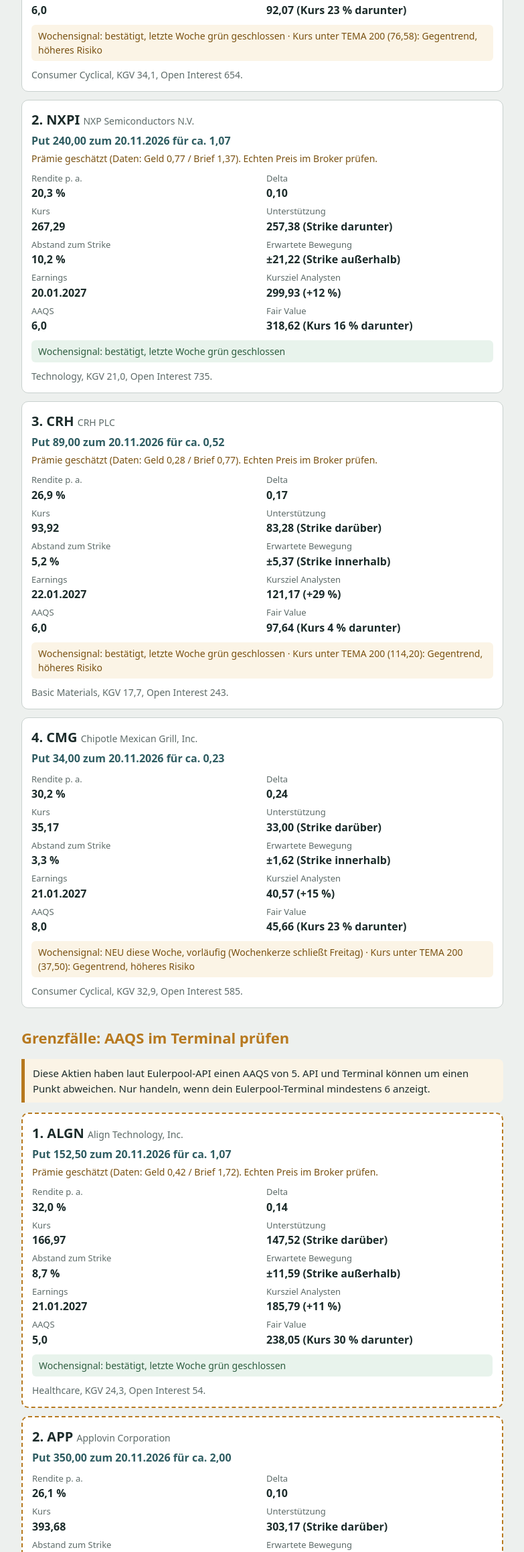
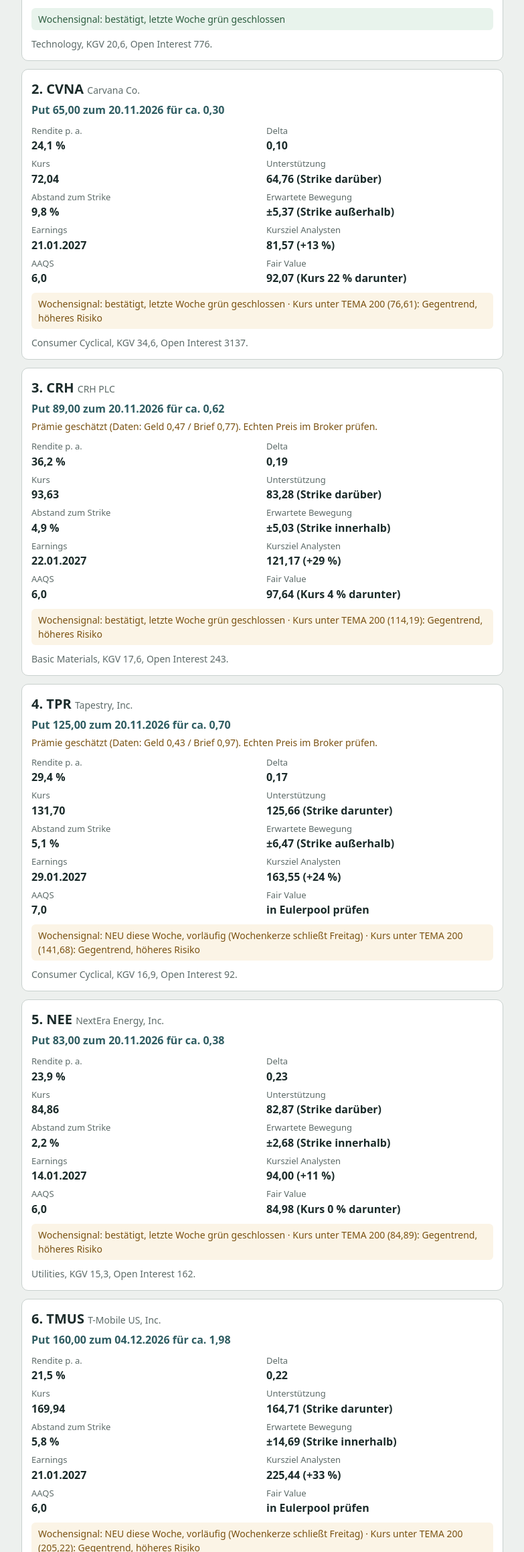
Before and after one commit to tradebox94/wheel-screener, a plain HTML site: page docs/index.html in a window 1280 px wide. Shown: the part 483-2800 px from the top of the page at 67% size, without its empty margins (248-1031 px from the left). Drawn offline with Linux system fonts and the light colour scheme.

Commit message:
Screener 2026-11-13

```diff
--- a/docs/index.html
+++ b/docs/index.html
@@ -18,123 +18,121 @@ article.border{border:2px dashed #B7791F}
 .estw{font-size:14px;margin:-6px 0 10px;color:#7A5212}
 </style></head><body><main>
 <h1>Wheel-Screener</h1>
-<p class="sub">Stand 12.11.2026, 21:48 UTC · Kurse: Yahoo · Optionen: Alpaca (leicht verzögert)</p>
-<div class="market"><b>Markt: Ruhig</b>. VIX 18,7, S&amp;P 500 über der 200-Tage-Linie. Maximales Delta heute 0,30.</div>
+<p class="sub">Stand 13.11.2026, 19:37 UTC · Kurse: Yahoo · Optionen: Alpaca (leicht verzögert)</p>
+<div class="market"><b>Markt: Ruhig</b>. VIX 19,1, S&amp;P 500 über der 200-Tage-Linie. Maximales Delta heute 0,30.</div>
 <article>
-<h2>1. CVNA <small>Carvana Co.</small></h2>
-<p class="put">Put 63,00 zum 20.11.2026 für ca. 0,33</p>
-<p class="estw">Prämie geschätzt (Daten: Geld 0,26 / Brief 0,42). Echten Preis im Broker prüfen.</p>
+<h2>1. NXPI <small>NXP Semiconductors N.V.</small></h2>
+<p class="put">Put 240,00 zum 20.11.2026 für ca. 1,40</p>
+
 <dl>
-<div><dt>Rendite p. a.</dt><dd>24,3 %</dd></div>
-<div><dt>Delta</dt><dd>0,10</dd></div>
-<div><dt>Kurs</dt><dd>70,84</dd></div>
-<div><dt>Unterstützung</dt><dd>64,76 (Strike darunter)</dd></div>
-<div><dt>Abstand zum Strike</dt><dd>11,1 %</dd></div>
-<div><dt>Erwartete Bewegung</dt><dd>±5,89 (Strike außerhalb)</dd></div>
-<div><dt>Earnings</dt><dd>21.01.2027</dd></div>
-<div><dt>Kursziel Analysten</dt><dd>81,14 (+15 %)</dd></div>
+<div><dt>Rendite p. a.</dt><dd>30,4 %</dd></div>
+<div><dt>Delta</dt><dd>0,13</dd></div>
+<div><dt>Kurs</dt><dd>262,34</dd></div>
+<div><dt>Unterstützung</dt><dd>242,13 (Strike darunter)</dd></div>
+<div><dt>Abstand zum Strike</dt><dd>8,5 %</dd></div>
+<div><dt>Erwartete Bewegung</dt><dd>±18,80 (Strike außerhalb)</dd></div>
+<div><dt>Earnings</dt><dd>20.01.2027</dd></div>
+<div><dt>Kursziel Analysten</dt><dd>300,48 (+15 %)</dd></div>
 <div><dt>AAQS</dt><dd>6,0</dd></div>
-<div><dt>Fair Value</dt><dd>92,07 (Kurs 23 % darunter)</dd></div>
+<div><dt>Fair Value</dt><dd>318,62 (Kurs 18 % darunter)</dd></div>
 </dl>
-<p class="signal warn2">Wochensignal: bestätigt, letzte Woche grün geschlossen · Kurs unter TEMA 200 (76,58): Gegentrend, höheres Risiko</p>
-<p class="meta">Consumer Cyclical, KGV 34,1, Open Interest 654.</p>
+<p class="signal">Wochensignal: bestätigt, letzte Woche grün geschlossen</p>
+<p class="meta">Technology, KGV 20,6, Open Interest 776.</p>
 </article>
 <article>
-<h2>2. NXPI <small>NXP Semiconductors N.V.</small></h2>
-<p class="put">Put 240,00 zum 20.11.2026 für ca. 1,07</p>
-<p class="estw">Prämie geschätzt (Daten: Geld 0,77 / Brief 1,37). Echten Preis im Broker prüfen.</p>
+<h2>2. CVNA <small>Carvana Co.</small></h2>
+<p class="put">Put 65,00 zum 20.11.2026 für ca. 0,30</p>
+
 <dl>
-<div><dt>Rendite p. a.</dt><dd>20,3 %</dd></div>
+<div><dt>Rendite p. a.</dt><dd>24,1 %</dd></div>
 <div><dt>Delta</dt><dd>0,10</dd></div>
-<div><dt>Kurs</dt><dd>267,29</dd></div>
-<div><dt>Unterstützung</dt><dd>257,38 (Strike darunter)</dd></div>
-<div><dt>Abstand zum Strike</dt><dd>10,2 %</dd></div>
-<div><dt>Erwartete Bewegung</dt><dd>±21,22 (Strike außerhalb)</dd></div>
-<div><dt>Earnings</dt><dd>20.01.2027</dd></div>
-<div><dt>Kursziel Analysten</dt><dd>299,93 (+12 %)</dd></div>
+<div><dt>Kurs</dt><dd>72,04</dd></div>
+<div><dt>Unterstützung</dt><dd>64,76 (Strike darüber)</dd></div>
+<div><dt>Abstand zum Strike</dt><dd>9,8 %</dd></div>
+<div><dt>Erwartete Bewegung</dt><dd>±5,37 (Strike außerhalb)</dd></div>
+<div><dt>Earnings</dt><dd>21.01.2027</dd></div>
+<div><dt>Kursziel Analysten</dt><dd>81,57 (+13 %)</dd></div>
 <div><dt>AAQS</dt><dd>6,0</dd></div>
-<div><dt>Fair Value</dt><dd>318,62 (Kurs 16 % darunter)</dd></div>
+<div><dt>Fair Value</dt><dd>92,07 (Kurs 22 % darunter)</dd></div>
 </dl>
-<p class="signal">Wochensignal: bestätigt, letzte Woche grün geschlossen</p>
-<p class="meta">Technology, KGV 21,0, Open Interest 735.</p>
+<p class="signal warn2">Wochensignal: bestätigt, letzte Woche grün geschlossen · Kurs unter TEMA 200 (76,61): Gegentrend, höheres Risiko</p>
+<p class="meta">Consumer Cyclical, KGV 34,6, Open Interest 3137.</p>
 </article>
 <article>
 <h2>3. CRH <small>CRH PLC</small></h2>
-<p class="put">Put 89,00 zum 20.11.2026 für ca. 0,52</p>
-<p class="estw">Prämie geschätzt (Daten: Geld 0,28 / Brief 0,77). Echten Preis im Broker prüfen.</p>
+<p class="put">Put 89,00 zum 20.11.2026 für ca. 0,62</p>
+<p class="estw">Prämie geschätzt (Daten: Geld 0,47 / Brief 0,77). Echten Preis im Broker prüfen.</p>
 <dl>
-<div><dt>Rendite p. a.</dt><dd>26,9 %</dd></div>
-<div><dt>Delta</dt><dd>0,17</dd></div>
-<div><dt>Kurs</dt><dd>93,92</dd></div>
+<div><dt>Rendite p. a.</dt><dd>36,2 %</dd></div>
+<div><dt>Delta</dt><dd>0,19</dd></div>
+<div><dt>Kurs</dt><dd>93,63</dd></div>
 <div><dt>Unterstützung</dt><dd>83,28 (Strike darüber)</dd></div>
-<div><dt>Abstand zum Strike</dt><dd>5,2 %</dd></div>
-<div><dt>Erwartete Bewegung</dt><dd>±5,37 (Strike innerhalb)</dd></div>
+<div><dt>Abstand zum Strike</dt><dd>4,9 %</dd></div>
+<div><dt>Erwartete Bewegung</dt><dd>±5,03 (Strike innerhalb)</dd></div>
 <div><dt>Earnings</dt><dd>22.01.2027</dd></div>
 <div><dt>Kursziel Analysten</dt><dd>121,17 (+29 %)</dd></div>
 <div><dt>AAQS</dt><dd>6,0</dd></div>
 <div><dt>Fair Value</dt><dd>97,64 (Kurs 4 % darunter)</dd></div>
 </dl>
-<p class="signal warn2">Wochensignal: bestätigt, letzte Woche grün geschlossen · Kurs unter TEMA 200 (114,20): Gegentrend, höheres Risiko</p>
-<p class="meta">Basic Materials, KGV 17,7, Open Interest 243.</p>
+<p class="signal warn2">Wochensignal: bestätigt, letzte Woche grün geschlossen · Kurs unter TEMA 200 (114,19): Gegentrend, höheres Risiko</p>
+<p class="meta">Basic Materials, KGV 17,6, Open Interest 243.</p>
 </article>
 <article>
-<h2>4. CMG <small>Chipotle Mexican Grill, Inc.</small></h2>
-<p class="put">Put 34,00 zum 20.11.2026 für ca. 0,23</p>
+<h2>4. TPR <small>Tapestry, Inc.</small></h2>
+<p class="put">Put 125,00 zum 20.11.2026 für ca. 0,70</p>
+<p class="estw">Prämie geschätzt (Daten: Geld 0,43 / Brief 0,97). Echten Preis im Broker prüfen.</p>
+<dl>
+<div><dt>Rendite p. a.</dt><dd>29,4 %</dd></div>
+<div><dt>Delta</dt><dd>0,17</dd></div>
+<div><dt>Kurs</dt><dd>131,70</dd></div>
+<div><dt>Unterstützung</dt><dd>125,66 (Strike darunter)</dd></div>
+<div><dt>Abstand zum Strike</dt><dd>5,1 %</dd></div>
+<div><dt>Erwartete Bewegung</dt><dd>±6,47 (Strike außerhalb)</dd></div>
+<div><dt>Earnings</dt><dd>29.01.2027</dd></div>
+<div><dt>Kursziel Analysten</dt><dd>163,55 (+24 %)</dd></div>
+<div><dt>AAQS</dt><dd>7,0</dd></div>
+<div><dt>Fair Value</dt><dd>in Eulerpool prüfen</dd></div>
+</dl>
+<p class="signal warn2">Wochensignal: NEU diese Woche, vorläufig (Wochenkerze schließt Freitag) · Kurs unter TEMA 200 (141,68): Gegentrend, höheres Risiko</p>
+<p class="meta">Consumer Cyclical, KGV 16,9, Open Interest 92.</p>
+</article>
+<article>
+<h2>5. NEE <small>NextEra Energy, Inc.</small></h2>
+<p class="put">Put 83,00 zum 20.11.2026 für ca. 0,38</p>
 
 <dl>
-<div><dt>Rendite p. a.</dt><dd>30,2 %</dd></div>
-<div><dt>Delta</dt><dd>0,24</dd></div>
-<div><dt>Kurs</dt><dd>35,17</dd></div>
-<div><dt>Unterstützung</dt><dd>33,00 (Strike darüber)</dd></div>
-<div><dt>Abstand zum Strike</dt><dd>3,3 %</dd></div>
-<div><dt>Erwartete Bewegung</dt><dd>±1,62 (Strike innerhalb)</dd></div>
-<div><dt>Earnings</dt><dd>21.01.2027</dd></div>
-<div><dt>Kursziel Analysten</dt><dd>40,57 (+15 %)</dd></div>
-<div><dt>AAQS</dt><dd>8,0</dd></div>
-<div><dt>Fair Value</dt><dd>45,66 (Kurs 23 % darunter)</dd></div>
+<div><dt>Rendite p. a.</dt><dd>23,9 %</dd></div>
+<div><dt>Delta</dt><dd>0,23</dd></div>
+<div><dt>Kurs</dt><dd>84,86</dd></div>
+<div><dt>Unterstützung</dt><dd>82,87 (Strike darüber)</dd></div>
+<div><dt>Abstand zum Strike</dt><dd>2,2 %</dd></div>
+<div><dt>Erwartete Bewegung</dt><dd>±2,68 (Strike innerhalb)</dd></div>
+<div><dt>Earnings</dt><dd>14.01.2027</dd></div>
+<div><dt>Kursziel Analysten</dt><dd>94,00 (+11 %)</dd></div>
+<div><dt>AAQS</dt><dd>6,0</dd></div>
+<div><dt>Fair Value</dt><dd>84,98 (Kurs 0 % darunter)</dd></div>
 </dl>
-<p class="signal warn2">Wochensignal: NEU diese Woche, vorläufig (Wochenkerze schließt Freitag) · Kurs unter TEMA 200 (37,50): Gegentrend, höheres Risiko</p>
-<p class="meta">Consumer Cyclical, KGV 32,9, Open Interest 585.</p>
+<p class="signal warn2">Wochensignal: bestätigt, letzte Woche grün geschlossen · Kurs unter TEMA 200 (84,89): Gegentrend, höheres Risiko</p>
+<p class="meta">Utilities, KGV 15,3, Open Interest 162.</p>
 </article>
-<h2 class='section'>Grenzfälle: AAQS im Terminal prüfen</h2>
-<p class='warn'>Diese Aktien haben laut Eulerpool-API einen AAQS von 5. API und Terminal können um einen Punkt abweichen. Nur handeln, wenn dein Eulerpool-Terminal mindestens 6 anzeigt.</p>
-<article class="border">
-<h2>1. ALGN <small>Align Technology, Inc.</small></h2>
-<p class="put">Put 152,50 zum 20.11.2026 für ca. 1,07</p>
-<p class="estw">Prämie geschätzt (Daten: Geld 0,42 / Brief 1,72). Echten Preis im Broker prüfen.</p>
-<dl>
-<div><dt>Rendite p. a.</dt><dd>32,0 %</dd></div>
-<div><dt>Delta</dt><dd>0,14</dd></div>
-<div><dt>Kurs</dt><dd>166,97</dd></div>
-<div><dt>Unterstützung</dt><dd>147,52 (Strike darüber)</dd></div>
-<div><dt>Abstand zum Strike</dt><dd>8,7 %</dd></div>
-<div><dt>Erwartete Bewegung</dt><dd>±11,59 (Strike außerhalb)</dd></div>
-<div><dt>Earnings</dt><dd>21.01.2027</dd></div>
-<div><dt>Kursziel Analysten</dt><dd>185,79 (+11 %)</dd></div>
-<div><dt>AAQS</dt><dd>5,0</dd></div>
-<div><dt>Fair Value</dt><dd>238,05 (Kurs 30 % darunter)</dd></div>
-</dl>
-<p class="signal">Wochensignal: bestätigt, letzte Woche grün geschlossen</p>
-<p class="meta">Healthcare, KGV 24,3, Open Interest 54.</p>
-</article>
-<article class="border">
-<h2>2. APP <small>Applovin Corporation</small></h2>
-<p class="put">Put 350,00 zum 20.11.2026 für ca. 2,00</p>
+<article>
+<h2>6. TMUS <small>T-Mobile US, Inc.</small></h2>
+<p class="put">Put 160,00 zum 04.12.2026 für ca. 1,98</p>
 
 <dl>
-<div><dt>Rendite p. a.</dt><dd>26,1 %</dd></div>
-<div><dt>Delta</dt><dd>0,10</dd></div>
-<div><dt>Kurs</dt><dd>393,68</dd></div>
-<div><dt>Unterstützung</dt><dd>303,17 (Strike darüber)</dd></div>
-<div><dt>Abstand zum Strike</dt><dd>11,1 %</dd></div>
-<div><dt>Erwartete Bewegung</dt><dd>±36,18 (Strike außerhalb)</dd></div>
-<div><dt>Earnings</dt><dd>28.01.2027</dd></div>
-<div><dt>Kursziel Analysten</dt><dd>449,61 (+14 %)</dd></div>
-<div><dt>AAQS</dt><dd>5,0</dd></div>
+<div><dt>Rendite p. a.</dt><dd>21,5 %</dd></div>
+<div><dt>Delta</dt><dd>0,22</dd></div>
+<div><dt>Kurs</dt><dd>169,94</dd></div>
+<div><dt>Unterstützung</dt><dd>164,71 (Strike darunter)</dd></div>
+<div><dt>Abstand zum Strike</dt><dd>5,8 %</dd></div>
+<div><dt>Erwartete Bewegung</dt><dd>±14,69 (Strike innerhalb)</dd></div>
+<div><dt>Earnings</dt><dd>21.01.2027</dd></div>
+<div><dt>Kursziel Analysten</dt><dd>225,44 (+33 %)</dd></div>
+<div><dt>AAQS</dt><dd>6,0</dd></div>
 <div><dt>Fair Value</dt><dd>in Eulerpool prüfen</dd></div>
 </dl>
-<p class="signal warn2">Wochensignal: bestätigt, letzte Woche grün geschlossen · Kurs unter TEMA 200 (496,26): Gegentrend, höheres Risiko</p>
-<p class="meta">Communication Services, KGV 26,5, Open Interest 1017.</p>
+<p class="signal warn2">Wochensignal: NEU diese Woche, vorläufig (Wochenkerze schließt Freitag) · Kurs unter TEMA 200 (205,22): Gegentrend, höheres Risiko</p>
+<p class="meta">Communication Services, KGV 16,4, Open Interest 150.</p>
 </article>
 <p class="meta">Prämien vor dem Handel immer im Broker prüfen. Keine Anlageberatung.</p>
 </main></body></html>
```
Also changed, not shown: docs/treffer.csv (+6 -6 lines).
